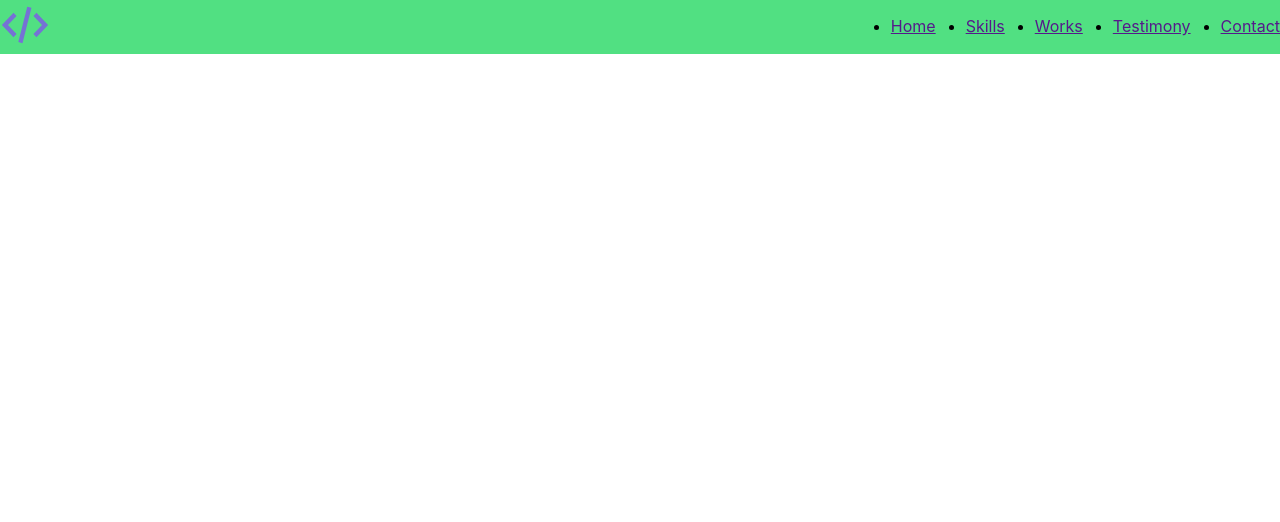
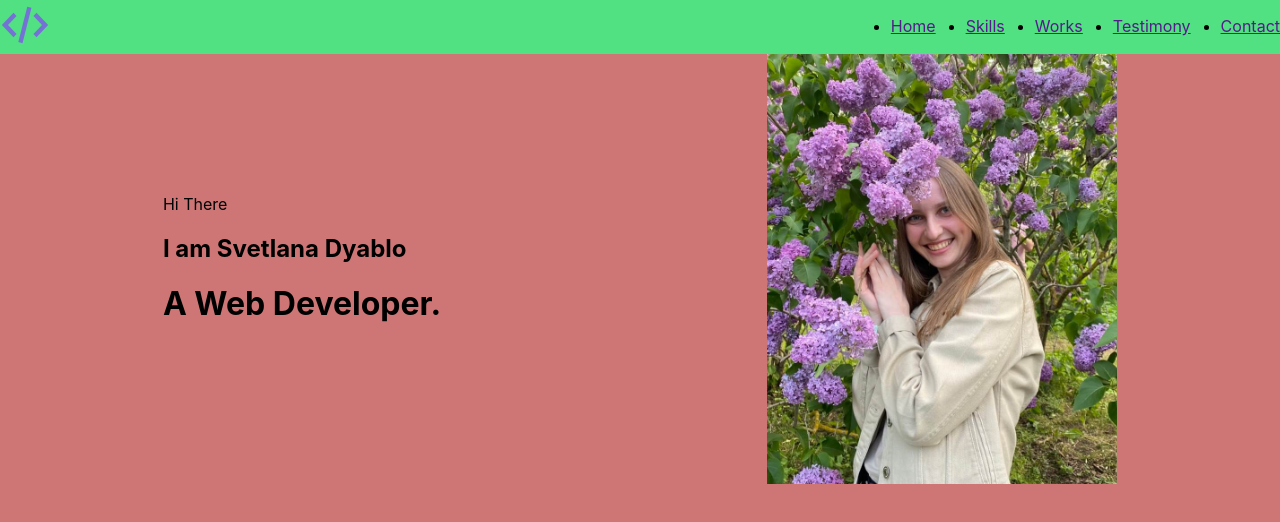
Before and after one commit to Tekech-Igor/portfolio, a React app: page / in a window 1280 px wide. Shown: the top 522 px of the page. Built offline with nearby package versions, Linux system fonts and the light colour scheme.

Commit message:
add main

```diff
--- a/src/App.tsx
+++ b/src/App.tsx
@@ -1,11 +1,13 @@
 import './App.css';
 import {Header} from "./layout/header/Header";
+import {Main} from "./layout/sections/main/Main";
 
 
 function App() {
     return (
         <div className="App">
             <Header/>
+            <Main/>
         </div>
     );
 }
--- /dev/null
+++ b/src/components/FlexWrapper.tsx
@@ -0,0 +1,17 @@
+import styled from "styled-components";
+
+
+type FlexWrapperPropsType = {
+    direction?: string
+    justify?: string
+    align?: string
+    wrap?: string
+}
+
+export const FlexWrapper = styled.div<FlexWrapperPropsType> `
+    display: flex;
+  flex-direction: ${props => props.direction || "row"};
+  justify-content: ${props => props.justify || "flex-start"};
+  align-items: ${props => props.align || "stretch"};
+  flex-wrap: ${props => props.wrap || "nowrap"};
+`
--- /dev/null
+++ b/src/layout/sections/main/Main.tsx
@@ -0,0 +1,40 @@
+import React from 'react';
+import styled from "styled-components";
+import photo from '../../../assets/images/photo.jpg'
+import {FlexWrapper} from "../../../components/FlexWrapper";
+
+export const Main = () => {
+    return (
+        <StyledMain>
+            <FlexWrapper align={"center"} justify={"space-around"}>
+                <div>
+                    <span>Hi There</span>
+                    <Name>I am Svetlana Dyablo</Name>
+                    <MainTitle>A Web Developer. </MainTitle>
+                </div>
+
+                <Photo src={photo} alt=""/>
+            </FlexWrapper>
+        </StyledMain>
+    );
+};
+
+const StyledMain = styled.div `
+  min-height: 100vh;
+  background-color: #ce7676;
+`
+
+
+const Photo = styled.img `
+  width: 350px;
+  height: 430px;
+  object-fit: cover;
+`
+
+const MainTitle = styled.h1 `
+
+`
+
+const Name = styled.h2`
+
+`
```
